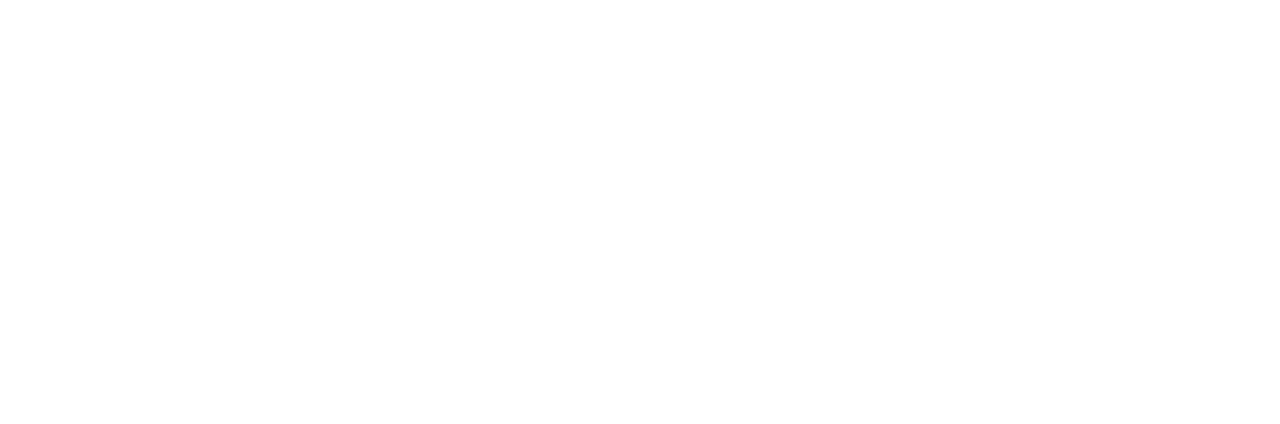
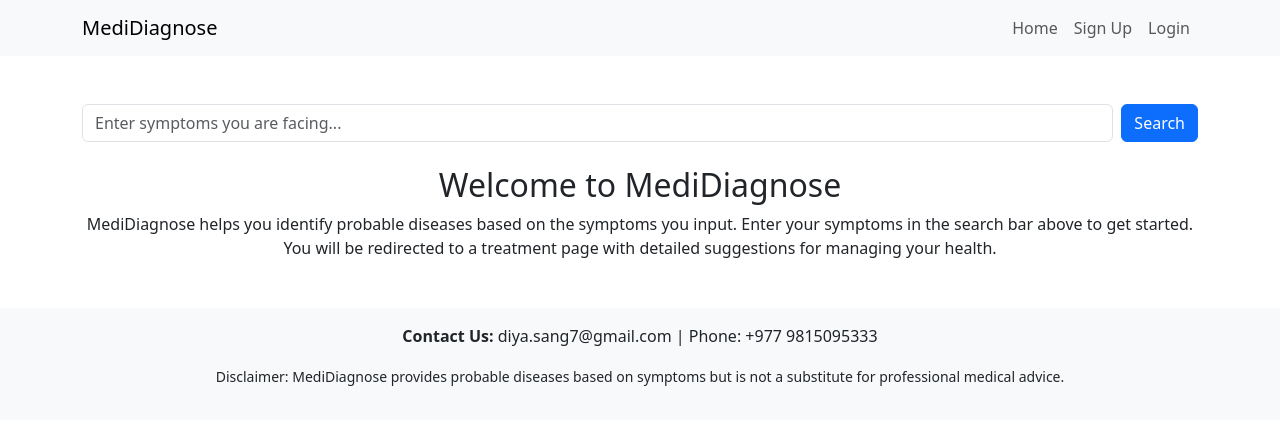
Before and after one commit to codewithme33/404, a React (Create React App) app in the folder client/: page / in a window 1280 px wide. Shown: the top 424 px of the page. Built offline with nearby package versions, Linux system fonts and the light colour scheme.

Commit message:
add frontend

```diff
--- a/client/package.json
+++ b/client/package.json
@@ -1,5 +1,5 @@
 {
-  "name": "client",
+  "name": "medidiagnose",
   "version": "0.1.0",
   "private": true,
   "dependencies": {
--- a/client/public/index.html
+++ b/client/public/index.html
@@ -24,7 +24,7 @@
       work correctly both with client-side routing and a non-root public URL.
       Learn how to configure a non-root public URL by running `npm run build`.
     -->
-    <title>MediDiagnose</title>
+    <title>React App</title>
   </head>
   <body>
     <noscript>You need to enable JavaScript to run this app.</noscript>
--- /dev/null
+++ b/client/src/App.css
@@ -0,0 +1,38 @@
+.App {
+  text-align: center;
+}
+
+.App-logo {
+  height: 40vmin;
+  pointer-events: none;
+}
+
+@media (prefers-reduced-motion: no-preference) {
+  .App-logo {
+    animation: App-logo-spin infinite 20s linear;
+  }
+}
+
+.App-header {
+  background-color: #282c34;
+  min-height: 100vh;
+  display: flex;
+  flex-direction: column;
+  align-items: center;
+  justify-content: center;
+  font-size: calc(10px + 2vmin);
+  color: white;
+}
+
+.App-link {
+  color: #61dafb;
+}
+
+@keyframes App-logo-spin {
+  from {
+    transform: rotate(0deg);
+  }
+  to {
+    transform: rotate(360deg);
+  }
+}
--- a/client/src/App.js
+++ b/client/src/App.js
@@ -1,8 +1,64 @@
+import React, { useState } from 'react';
+import Navbar from './components/Navbar.jsx';
+import SearchBar from './components/SearchBar.jsx';
+import Description from './components/Description.jsx';
+import Footer from './components/Footer.jsx';
+import DiseasePopup from './components/DiseasePopup.jsx';
+import TreatmentPopup from './components/TreatmentPopup.jsx';
 
 function App() {
+  const [diseaseInfo, setDiseaseInfo] = useState(null);
+  const [showPopup, setShowPopup] = useState(false);
+  const [showTreatmentPopup, setShowTreatmentPopup] = useState(false);
+
+  const handleSearch = (symptoms) => {
+    // Simulated response for demonstration. Replace with actual API call logic.
+    const dummyResponse = {
+      name: "Influenza",
+      description: "Influenza is a viral infection that attacks your respiratory system. Symptoms include fever, cough, sore throat, and fatigue. It is commonly referred to as the flu.",
+      treatments: [
+        "Stay hydrated and rest.",
+        "Take over-the-counter medications for fever and pain.",
+        "Consult a doctor for antiviral medications if necessary."
+      ]
+    };
+    setDiseaseInfo(dummyResponse);
+    setShowPopup(true);
+  };
+
+  const handleClosePopup = () => {
+    setShowPopup(false);
+  };
+
+  const handleViewTreatment = () => {
+    setShowTreatmentPopup(true);
+  };
+
+  const handleCloseTreatmentPopup = () => {
+    setShowTreatmentPopup(false);
+  };
+
   return (
-    <div className="App">
-
+    <div>
+      <Navbar />
+      <div className="container text-center mt-5">
+        <SearchBar onSearch={handleSearch} />
+        {showPopup && (
+          <DiseasePopup
+            disease={diseaseInfo}
+            onClose={handleClosePopup}
+            onViewTreatment={handleViewTreatment}
+          />
+        )}
+        {showTreatmentPopup && (
+          <TreatmentPopup
+            treatments={diseaseInfo?.treatments || []}
+            onClose={handleCloseTreatmentPopup}
+          />
+        )}
+        <Description />
+      </div>
+      <Footer />
     </div>
   );
 }
--- /dev/null
+++ b/client/src/components/Description.jsx
@@ -0,0 +1,18 @@
+// components/Description.jsx
+import React from 'react';
+
+function Description() {
+  return (
+    <div className="mt-4">
+      <h2>Welcome to MediDiagnose</h2>
+      <p>
+        MediDiagnose helps you identify probable diseases based on the symptoms
+        you input. Enter your symptoms in the search bar above to get started.
+        You will be redirected to a treatment page with detailed suggestions for
+        managing your health.
+      </p>
+    </div>
+  );
+}
+
+export default Description;
--- /dev/null
+++ b/client/src/components/DiseasePopup.jsx
@@ -0,0 +1,25 @@
+import React from 'react';
+import { Modal, Button } from 'react-bootstrap';
+
+function DiseasePopup({ disease, onClose, onViewTreatment }) {
+  return (
+    <Modal show onHide={onClose} centered>
+      <Modal.Header closeButton>
+        <Modal.Title>{disease.name}</Modal.Title>
+      </Modal.Header>
+      <Modal.Body>
+        <p>{disease.description}</p>
+      </Modal.Body>
+      <Modal.Footer>
+        <Button variant="primary" onClick={onViewTreatment}>
+          View Treatment
+        </Button>
+        <Button variant="secondary" onClick={onClose}>
+          Close
+        </Button>
+      </Modal.Footer>
+    </Modal>
+  );
+}
+
+export default DiseasePopup;
--- /dev/null
+++ b/client/src/components/Footer.jsx
@@ -0,0 +1,22 @@
+import React from 'react';
+import { Container } from 'react-bootstrap';
+
+function Footer() {
+  return (
+    <footer className="bg-light text-center py-3 mt-5">
+      <Container>
+        <p>
+          <strong>Contact Us:</strong> diya.sang7@gmail.com | Phone: +977 9815095333
+        </p>
+        <p>
+          <small>
+            Disclaimer: MediDiagnose provides probable diseases based on symptoms
+            but is not a substitute for professional medical advice.
+          </small>
+        </p>
+      </Container>
+    </footer>
+  );
+}
+
+export default Footer;
--- /dev/null
+++ b/client/src/components/Navbar.jsx
@@ -0,0 +1,22 @@
+import React from 'react';
+import { Navbar, Nav, Container } from 'react-bootstrap';
+
+function CustomNavbar() {
+  return (
+    <Navbar bg="light" expand="lg">
+      <Container>
+        <Navbar.Brand href="#home">MediDiagnose</Navbar.Brand>
+        <Navbar.Toggle aria-controls="basic-navbar-nav" />
+        <Navbar.Collapse id="basic-navbar-nav">
+          <Nav className="ms-auto">
+            <Nav.Link href="#home">Home</Nav.Link>
+            <Nav.Link href="#signup">Sign Up</Nav.Link>
+            <Nav.Link href="#login">Login</Nav.Link>
+          </Nav>
+        </Navbar.Collapse>
+      </Container>
+    </Navbar>
+  );
+}
+
+export default CustomNavbar;
--- /dev/null
+++ b/client/src/components/SearchBar.jsx
@@ -0,0 +1,32 @@
+import React, { useState } from 'react';
+import { Form, Button } from 'react-bootstrap';
+
+function SearchBar() {
+  const [symptoms, setSymptoms] = useState('');
+
+  const handleSearch = () => {
+    if (symptoms.trim()) {
+      alert(`Searching for probable diseases with symptoms: ${symptoms}`);
+      // Redirect to the treatment page logic can go here
+    } else {
+      alert('Please enter symptoms');
+    }
+  };
+
+  return (
+    <div>
+      <Form className="d-flex justify-content-center mb-4">
+        <Form.Control
+          type="text"
+          placeholder="Enter symptoms you are facing..."
+          className="me-2"
+          value={symptoms}
+          onChange={(e) => setSymptoms(e.target.value)}
+        />
+        <Button variant="primary" onClick={handleSearch}>Search</Button>
+      </Form>
+    </div>
+  );
+}
+
+export default SearchBar;
--- /dev/null
+++ b/client/src/components/TreatmentPopup.jsx
@@ -0,0 +1,26 @@
+import React from 'react';
+import { Modal, Button, ListGroup } from 'react-bootstrap';
+
+function TreatmentPopup({ treatments, onClose }) {
+  return (
+    <Modal show onHide={onClose} centered>
+      <Modal.Header closeButton>
+        <Modal.Title>Treatment Options</Modal.Title>
+      </Modal.Header>
+      <Modal.Body>
+        <ListGroup>
+          {treatments.map((treatment, index) => (
+            <ListGroup.Item key={index}>{treatment}</ListGroup.Item>
+          ))}
+        </ListGroup>
+      </Modal.Body>
+      <Modal.Footer>
+        <Button variant="secondary" onClick={onClose}>
+          Close
+        </Button>
+      </Modal.Footer>
+    </Modal>
+  );
+}
+
+export default TreatmentPopup;
--- /dev/null
+++ b/client/src/index.css
@@ -0,0 +1,13 @@
+body {
+  margin: 0;
+  font-family: -apple-system, BlinkMacSystemFont, 'Segoe UI', 'Roboto', 'Oxygen',
+    'Ubuntu', 'Cantarell', 'Fira Sans', 'Droid Sans', 'Helvetica Neue',
+    sans-serif;
+  -webkit-font-smoothing: antialiased;
+  -moz-osx-font-smoothing: grayscale;
+}
+
+code {
+  font-family: source-code-pro, Menlo, Monaco, Consolas, 'Courier New',
+    monospace;
+}
--- a/client/src/index.js
+++ b/client/src/index.js
@@ -1,6 +1,7 @@
 import React from 'react';
 import ReactDOM from 'react-dom/client';
 import App from './App';
+import 'bootstrap/dist/css/bootstrap.min.css';
 
 
 const root = ReactDOM.createRoot(document.getElementById('root'));
```
Also changed, not shown: 1 other file (tests, documents, lock files or other folders).
